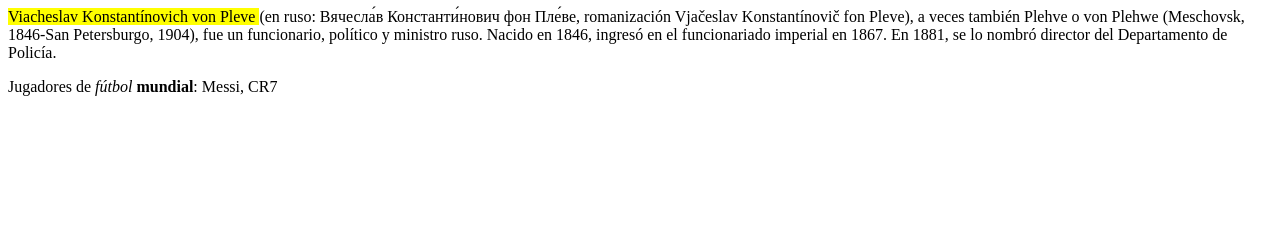
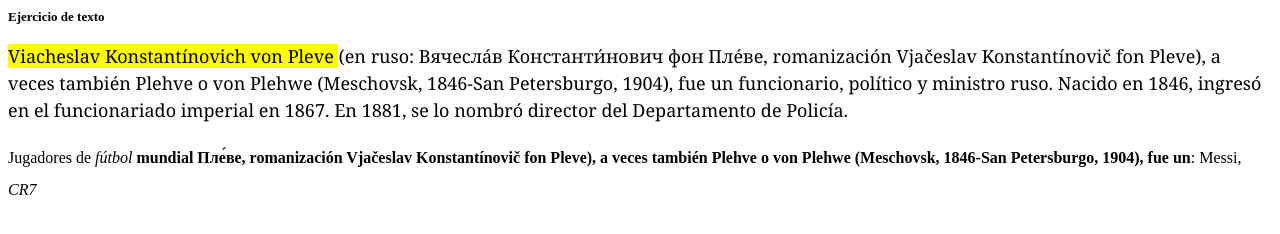
Before and after one commit to migueldelcura/1EVAL_HTMLyCSS_APPWEB_2smrb_migueldelcura, a plain HTML site: page 2.textoenlinea/textoenlinea.html in a window 1280 px wide. Drawn offline with Linux system fonts and the light colour scheme.

Commit message:
texto css

```diff
--- a/2.textoenlinea/textoenlinea.html
+++ b/2.textoenlinea/textoenlinea.html
@@ -6,18 +6,44 @@
     <meta charset="UTF-8" />
     <meta name="viewport" content="width=device-width, initial-scale=1.0" />
     <title>Texto en línea</title>
+    <style>
+        p.parrafo1{
+          line-height:150%;
+          font-size: large;
+          font-family: Cambria, Cochin, Georgia, Times, 'Times New Roman', serif;
+        }
+        p.parrafo2{
+          line-height: 200%;
+        }
+        h1{
+          font-size: small;
+        }
+        span#especial{
+          font-weight:700;
+        }
+        span.goat{
+          font: oblique large;
+        }
+        span.looser{
+          font-style: italic;
+        }
+    </style>
   </head>
   <body>
+    <h1>Ejercicio de texto</h1>
+    <p class="parrafo1">
     <mark> Viacheslav Konstantínovich von Pleve </mark> (en ruso: Вячесла́в Константи́нович фон
     Пле́ве, romanización Vjačeslav Konstantínovič fon Pleve), a veces también
     Plehve o von Plehwe (Meschovsk, 1846-San Petersburgo, 1904), fue un
     funcionario, político y ministro ruso. Nacido en <time datetime="1986-01-01">1846</time>, ingresó en el
     funcionariado imperial en 1867. En 1881, se lo nombró director del
     Departamento de Policía.
+  </p>
     <!--Dar estilos al span-->
-    <p>
-      Jugadores de <em>fútbol </em><strong>mundial</strong>:
-      <span class="GOAT">Messi</span>, CR7
+    <p class="parrafo2">
+      Jugadores de <em>fútbol </em><span id="especial">mundial    Пле́ве, romanización Vjačeslav Konstantínovič fon Pleve), a veces también
+        Plehve o von Plehwe (Meschovsk, 1846-San Petersburgo, 1904), fue un</span>:
+      <span class="goat">Messi</span>, <span class="looser">CR7</span>
     </p>
   </body>
 </html>
--- /dev/null
+++ b/7.selectores/estilos/estilos.css
@@ -0,0 +1,34 @@
+/* Selector universal*/
+*{
+    background-color: green;
+}
+
+/*Selector de elemento o de etiqueta*/
+
+h1, address{
+    background-color: yellow;
+}
+
+div{
+    border: solid 3px rgb(0, 51, 255);
+}
+
+/*
+Selector de clase
+*/
+p.parrafoazul{
+    background-color: red;
+}
+
+/*Selector de tipo id*/
+p#fondoazul{
+    background-color: blue;
+}
+/*Selector descendiente*/
+div p{
+    color: pink;
+}
+/*Selector hijo*/
+div.div2>p{
+    color: blue;
+}
```
Also changed, not shown: 6.formularios/formularios.html (+13 -3 lines), 7.selectores/selectores.html (added, +36 -0 lines).
